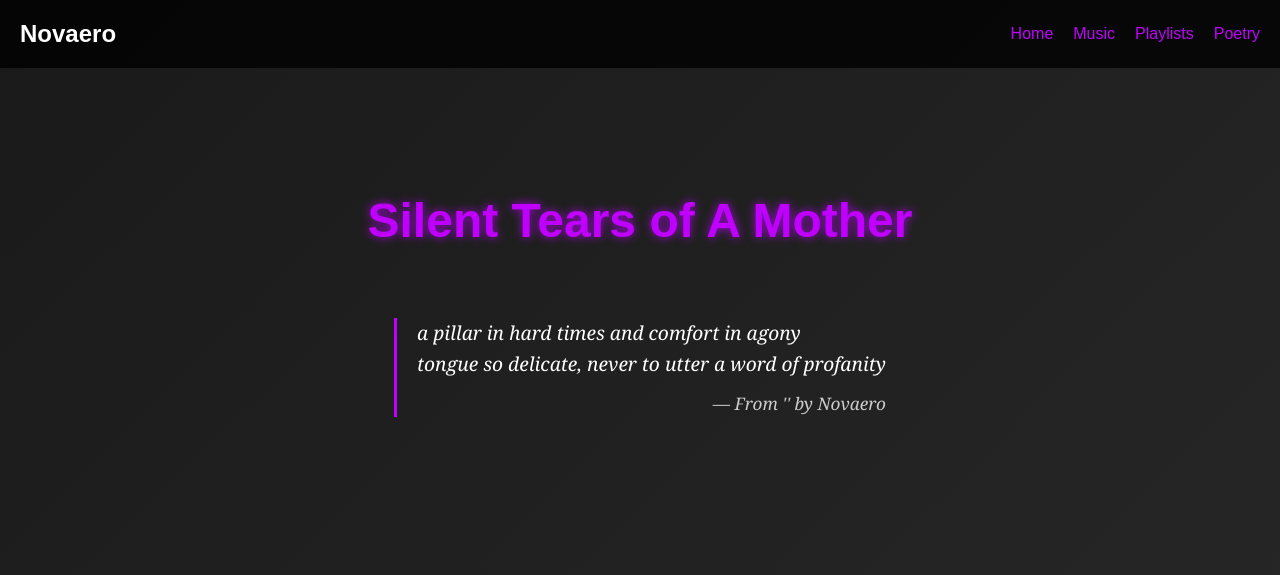
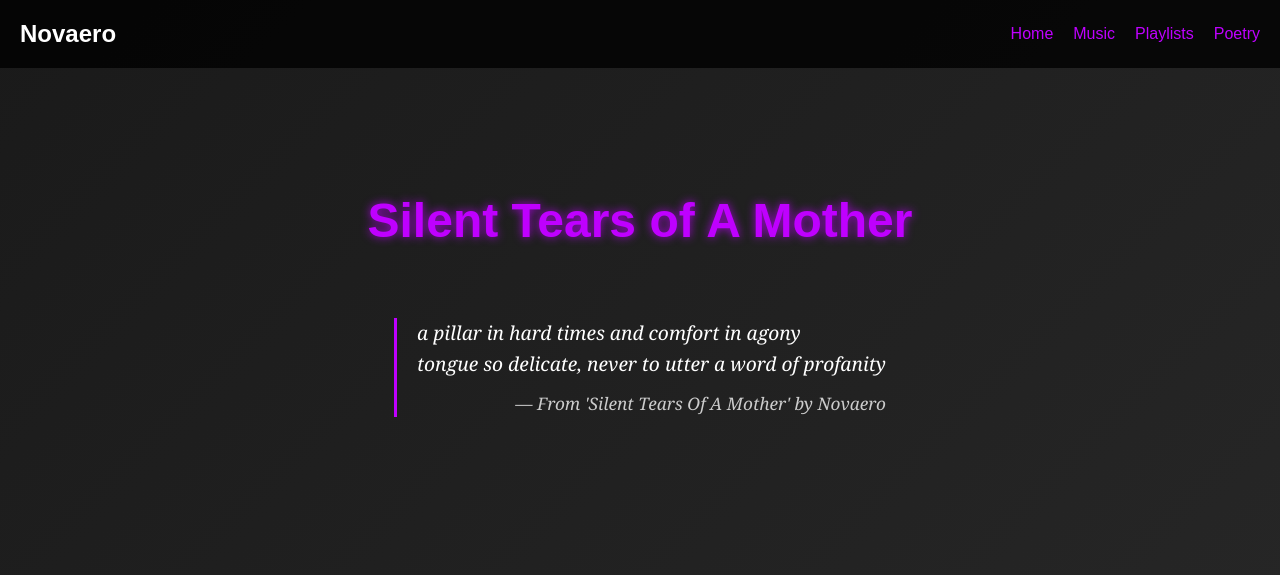
Before and after one commit to NovaeroMusic/Novaero, a plain HTML site: page Albums/SilentTearsOfAMother.html in a window 1280 px wide. Shown: the top 575 px of the page. Drawn offline with Linux system fonts and the light colour scheme.

Commit message:
Update SilentTearsOfAMother.html

```diff
--- a/Albums/SilentTearsOfAMother.html
+++ b/Albums/SilentTearsOfAMother.html
@@ -54,7 +54,7 @@
     <!-- Header Section -->
     <header class="hero">
         <h1>Silent Tears of A Mother</h1>
-        <p class="poem">
+        <p class="poem" data-source="Silent Tears Of A Mother">
             a pillar in hard times and comfort in agony<br>
             tongue so delicate, never to utter a word of profanity
         </p>
```
